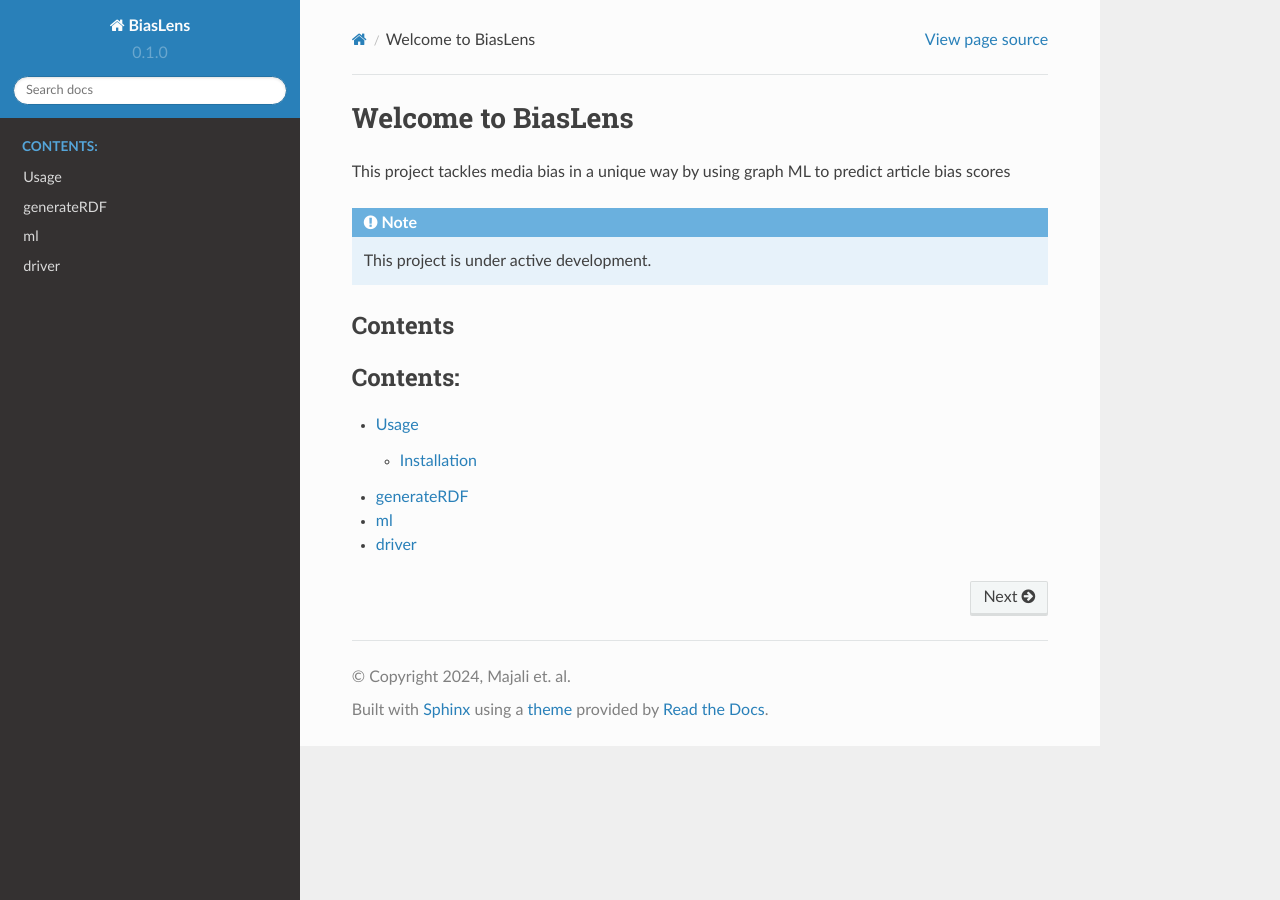
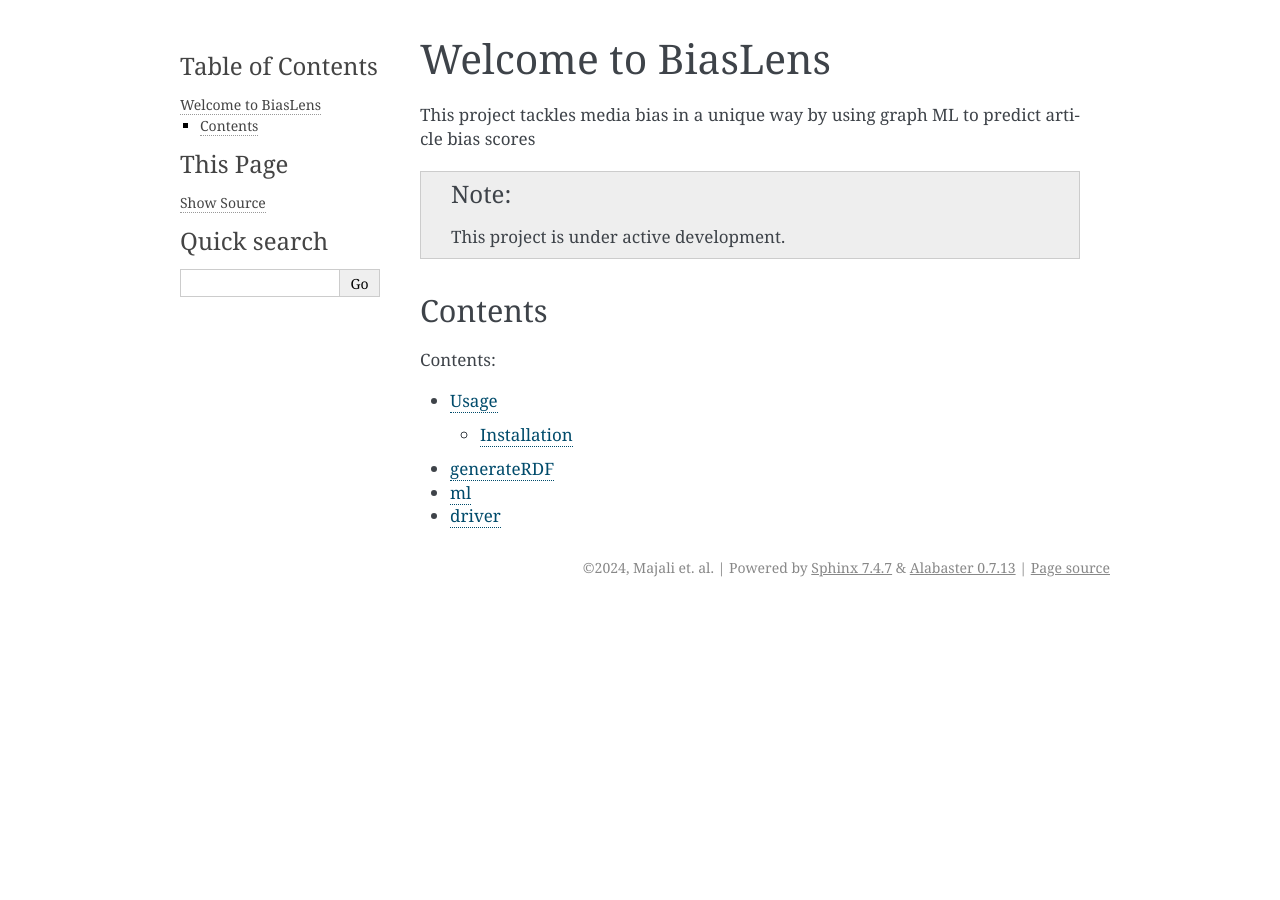
Before and after one commit to MJ-02/BiasLens, a Sphinx documentation site: the page built from docs/source/index.rst, in a window 1280 px wide. Built offline with Sphinx 7.4.7, drawn with Linux system fonts in a browser that asks for light colours.

Commit message:
fixing docs

```diff
--- a/docs/requirements.txt
+++ b/docs/requirements.txt
@@ -1,5 +1,6 @@
 sphinx==7.1.2
 sphinx-rtd-theme==1.3.0rc1
+sphinx-autobuild
 aiohttp==3.9.5
 aiosignal==1.3.1
 async-timeout==4.0.3
--- a/docs/source/conf.py
+++ b/docs/source/conf.py
@@ -34,7 +34,7 @@ templates_path = ['_templates']
 
 # -- Options for HTML output
 
-html_theme = 'sphinx_rtd_theme'
+# html_theme = 'sphinx_rtd_theme'
 
 # -- Options for EPUB output
 epub_show_urls = 'footnote'
```
Also changed, not shown: docs/source/api.rst (deleted, +0 -8 lines), 1 other file.
